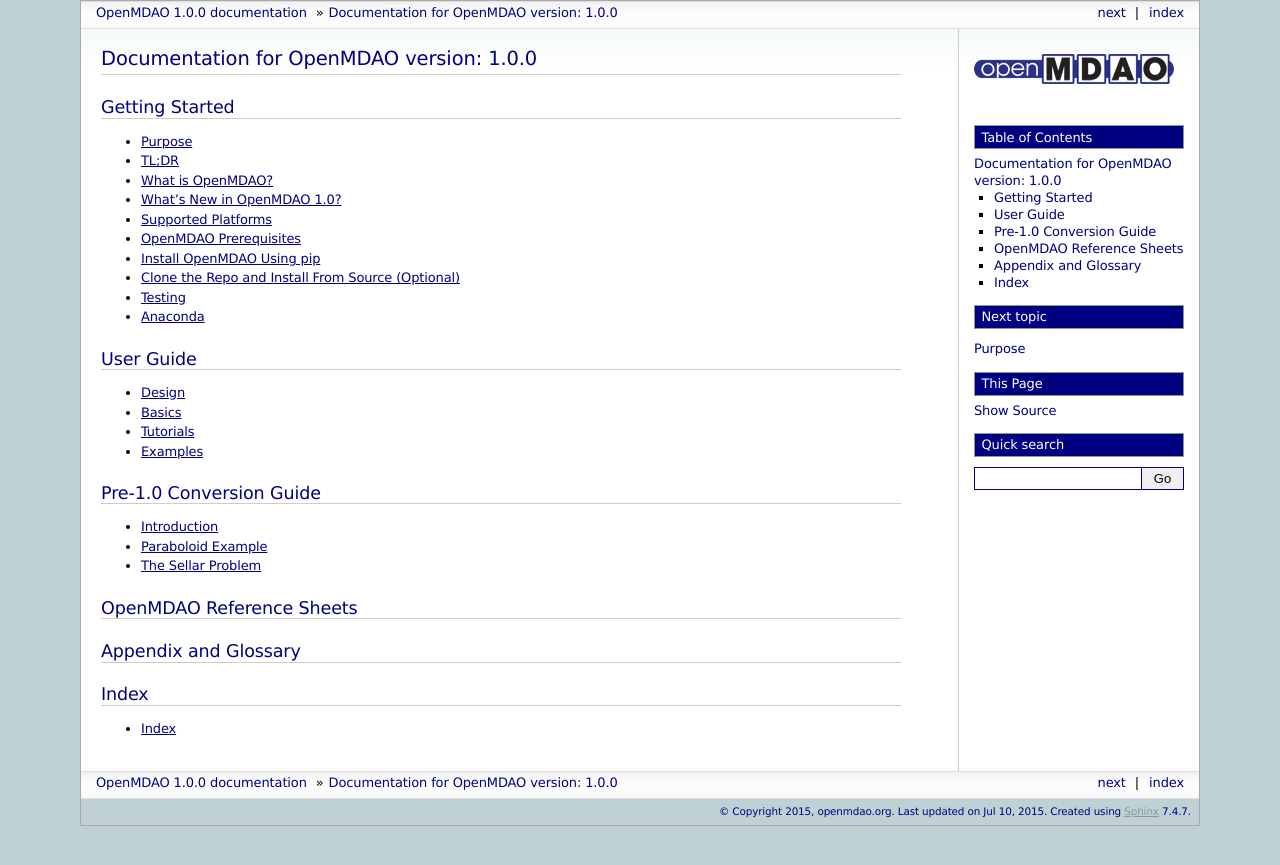
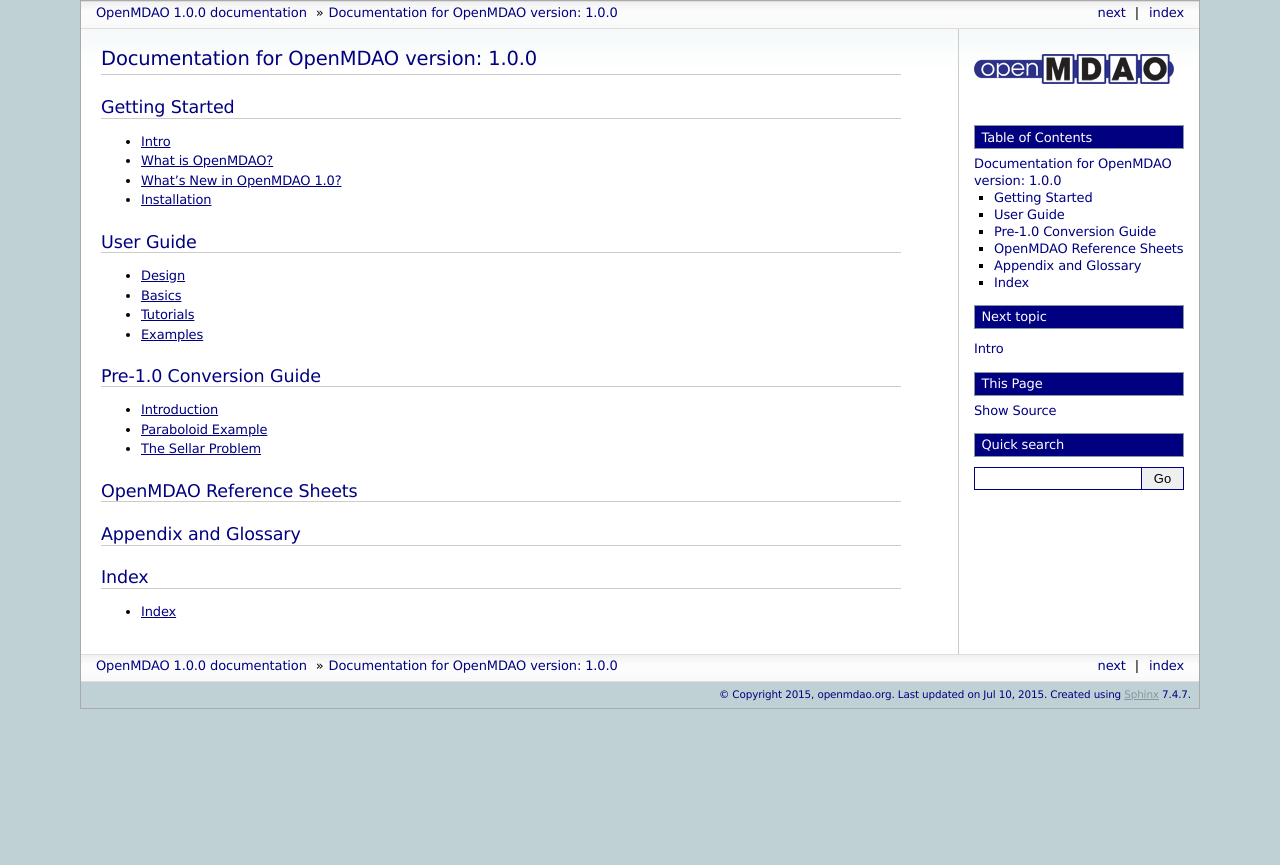
Before and after one commit to OpenMDAO/OpenMDAO1, a Sphinx documentation site: the page built from openmdao/docs/index.rst, in a window 1280 px wide. Shown: the top 865 px of the page. Built offline with Sphinx 7.4.7, drawn with Linux system fonts in a browser that asks for light colours; pages that are not in the unit, such as notebooks, are missing from menus.

Commit message:
removing Anaconda section, re-arranging title importance

```diff
--- a/openmdao/docs/getting-started/anaconda.rst
+++ b/openmdao/docs/getting-started/anaconda.rst
@@ -25,7 +25,7 @@ Installation of OpenMDAO in Anaconda
 ====================================
 
 Download and Install Anaconda
-+++++++++++++++++++++++++++
++++++++++++++++++++++++++++++
 
 Download the Anaconda_ distribution for your platform (version 3.7.4 or higher) and run the installer.
 
--- a/openmdao/docs/getting-started/install.rst
+++ b/openmdao/docs/getting-started/install.rst
@@ -5,18 +5,22 @@
         and installing is under active development, and as such may be broken from time to time.
         Therefore, OpenMDAO 1.0 Alpha should be used at your own risk!
 
-=======
+=====
+Intro
+=====
+
 Purpose
-=======
+-------
 
 This document exists to explain what OpenMDAO is, how to get it, and how to install it
 on OS X, Windows or Linux.  For a guide of examples of how to use OpenMDAO,
 see the OpenMDAO User's Guide. (link)
 
 
-=====
+
 TL;DR
-=====
+-----
+
 Install Python via `Anaconda <http://continuum.io/downloads>`_, then:
 
 ::
@@ -67,8 +71,11 @@ versions of OpenMDAO.  Why did we do this?  [Explain in detail the reasons for d
 old versions.]
 
 ===================
+Installation
+===================
+
 Supported Platforms
-===================
+-------------------
 
 OpenMDAO will run on specified versions of Windows, Mac OS X, and Linux.
 However, we can't support every version of every OS.  So while you may very well
@@ -108,9 +115,8 @@ Windows
  * Windows 8
 
 
-======================
 OpenMDAO Prerequisites
-======================
+----------------------
 
 In order to use OpenMDAO, you will need Python_ installed on your system.
 You'll also need a few other basic scientific computing libraries for python:
@@ -181,9 +187,9 @@ We can link to both the PyOpt and PyOpt-Sparse optimization libraries. Also in
 order to run things in parallel you'll need petsc4py and mpi4py. So if you want to use those
 packages, you'll need binaries for them for your platform, or you'll need a compiler.
 
-==========================
+
 Install OpenMDAO Using pip
-==========================
+--------------------------
 
 To pip install OpenMDAO directly from the OpenMDAO Github repository:
 
@@ -191,9 +197,9 @@ To pip install OpenMDAO directly from the OpenMDAO Github repository:
 
     pip install git+http://github.com/OpenMDAO/OpenMDAO.git@master
 
-=================================================
+
 Clone the Repo and Install From Source (Optional)
-=================================================
+-------------------------------------------------
 
 Since the code is in ALPHA state, and is changing daily, you might prefer to actually
 clone our repository and install from that. This way you can always pull down the latest
@@ -212,9 +218,8 @@ the top level of the OpenMDAO repository, and use the following command:
     pip install -e .
 
 
-=======
 Testing
-=======
+-------
 
 You can test using any python test framework, e.g. `unittest`, `nosetest` to run
 the OpenMDAO test suite from the top level of the OpenMDAO repo.
--- a/openmdao/docs/index.rst
+++ b/openmdao/docs/index.rst
@@ -13,7 +13,6 @@ Getting Started
    :maxdepth: 1
 
    getting-started/install.rst
-   getting-started/anaconda.rst
 
 ==========
 User Guide
```
